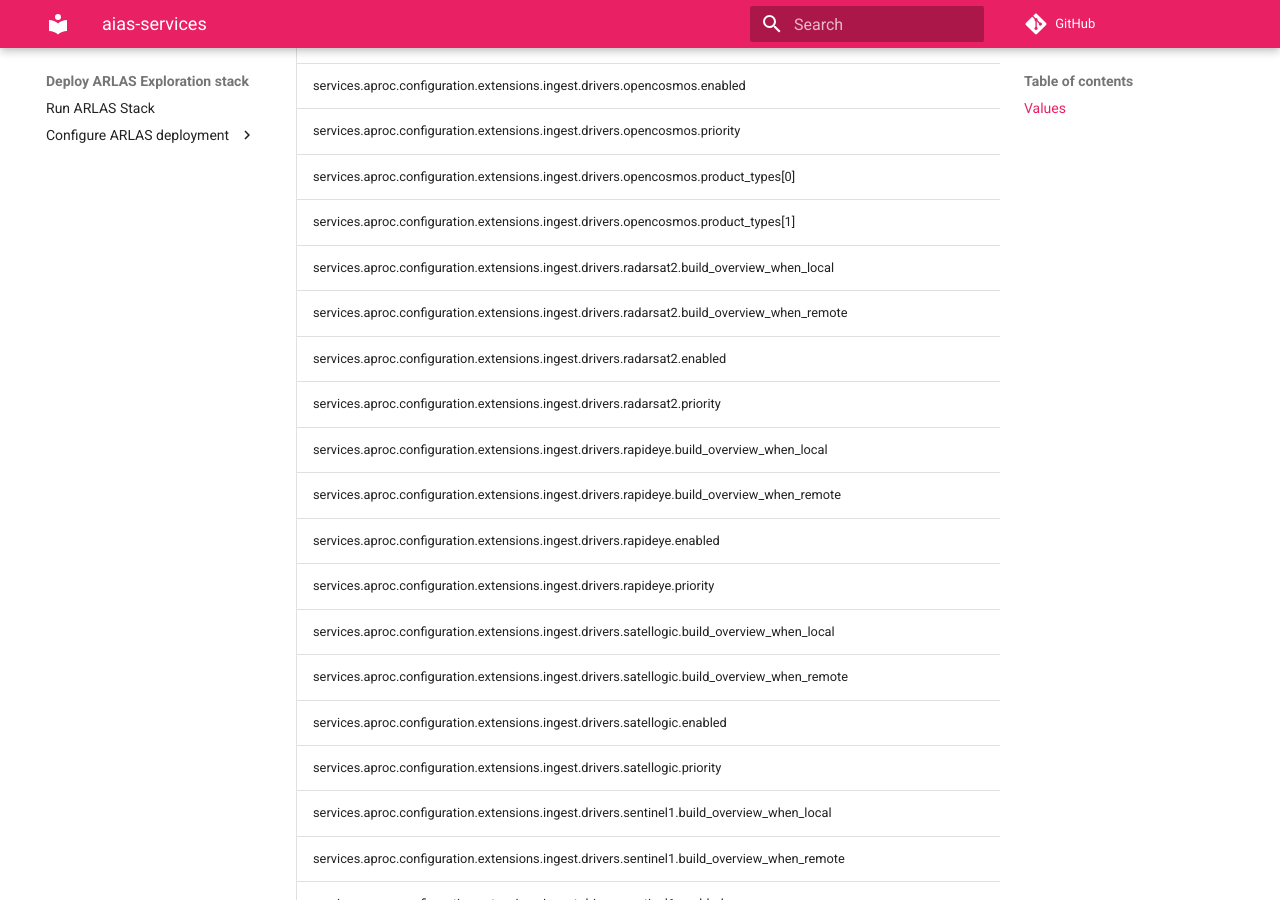
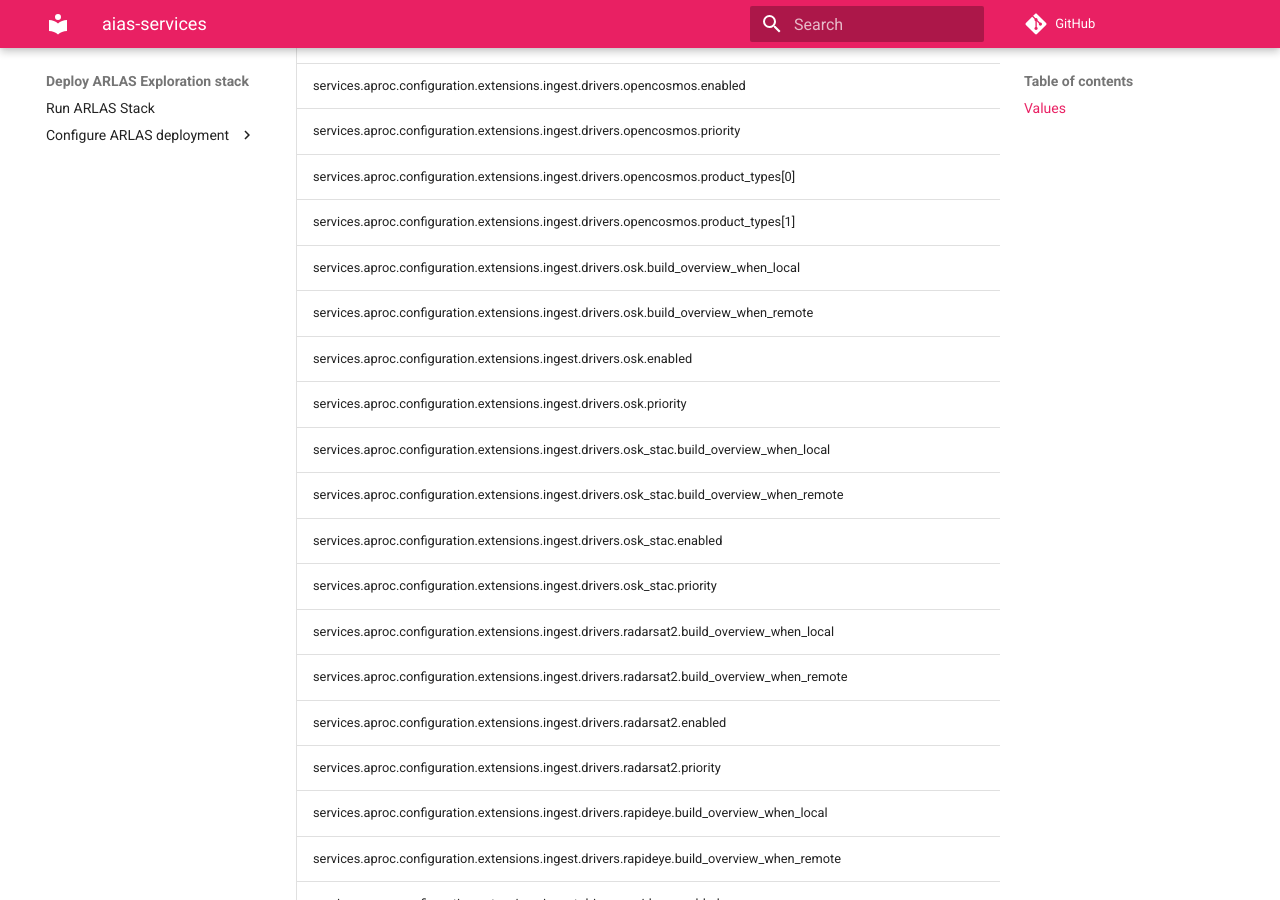
Before and after one commit to gisaia/ARLAS-Exploration-stack, an MkDocs documentation site: the page built from docs/docs/helm/aias-services/README.md, in a window 1280 px wide and 900 px high, scrolled down 26664 px. Built offline with MkDocs 1.6.1 and Material for MkDocs 9.7.7, drawn with Linux system fonts in a browser that asks for light colours; comment, search, counter and statistics services are not loaded; some of the changed text lies outside the part shown.

Commit message:
upgrade to aias 0.21.0

```diff
--- a/docs/docs/helm/aias-services/README.md
+++ b/docs/docs/helm/aias-services/README.md
@@ -1,6 +1,6 @@
 # aias-services
 
-![Version: 28.9.0](https://img.shields.io/badge/Version-28.9.0-informational?style=flat-square) ![AppVersion: 0.19.0](https://img.shields.io/badge/AppVersion-0.19.0-informational?style=flat-square)
+![Version: 28.9.0](https://img.shields.io/badge/Version-28.9.0-informational?style=flat-square) ![AppVersion: 0.21.0](https://img.shields.io/badge/AppVersion-0.21.0-informational?style=flat-square)
 
 A Helm Chart to deploy ARLAS AIAS Services
 
@@ -82,7 +82,7 @@ A Helm Chart to deploy ARLAS AIAS Services
 | services.agate.tolerations | list | `[]` | Tolerations for AGATE service pods |
 | services.agate.urlPrefix | string | `"/agate"` |  |
 | services.airs.affinity | object | `{}` | Affinity for AIRS service pods |
-| services.airs.configuration.arlaseoCollectionUrl | string | `"https://raw.githubusercontent.com/gisaia/aias/refs/tags/0.19.0/conf/collection.json"` | ARLAS-EO collection URL used for initializing new collections. |
+| services.airs.configuration.arlaseoCollectionUrl | string | `"https://raw.githubusercontent.com/gisaia/aias/refs/tags/0.21.0/conf/collection.json"` | ARLAS-EO collection URL used for initializing new collections. |
 | services.airs.configuration.arlaseoMappingUrl | string | `"/app/mappings/arlas_eo_mapping.json"` | ARLAS-EO mapping and collection URLs used for initializing new indices of new collections |
 | services.airs.configuration.indexCollectionPrefix | string | `"org.com@airs"` | Prefix for elasticsearch indices created for AIRS collections. This MUST contain the organization name followed by '@' followed by a custom suffix, e.g. org.com@airs |
 | services.airs.configuration.s3.accessKeyId | string | `"$ARLAS_APP_SEAWEEDFS_LOGIN"` | Name of the environment variable contained within the airs existingSecret that holds the s3 access key id |
@@ -233,6 +233,14 @@ A Helm Chart to deploy ARLAS AIAS Services
 | services.aproc.configuration.extensions.ingest.drivers.opencosmos.priority | int | `23` |  |
 | services.aproc.configuration.extensions.ingest.drivers.opencosmos.product_types[0] | string | `"platero"` |  |
 | services.aproc.configuration.extensions.ingest.drivers.opencosmos.product_types[1] | string | `"hammer"` |  |
+| services.aproc.configuration.extensions.ingest.drivers.osk.build_overview_when_local | bool | `true` |  |
+| services.aproc.configuration.extensions.ingest.drivers.osk.build_overview_when_remote | bool | `true` |  |
+| services.aproc.configuration.extensions.ingest.drivers.osk.enabled | bool | `true` |  |
+| services.aproc.configuration.extensions.ingest.drivers.osk.priority | int | `26` |  |
+| services.aproc.configuration.extensions.ingest.drivers.osk_stac.build_overview_when_local | bool | `true` |  |
+| services.aproc.configuration.extensions.ingest.drivers.osk_stac.build_overview_when_remote | bool | `true` |  |
+| services.aproc.configuration.extensions.ingest.drivers.osk_stac.enabled | bool | `true` |  |
+| services.aproc.configuration.extensions.ingest.drivers.osk_stac.priority | int | `25` |  |
 | services.aproc.configuration.extensions.ingest.drivers.radarsat2.build_overview_when_local | bool | `true` |  |
 | services.aproc.configuration.extensions.ingest.drivers.radarsat2.build_overview_when_remote | bool | `true` |  |
 | services.aproc.configuration.extensions.ingest.drivers.radarsat2.enabled | bool | `true` |  |
@@ -257,6 +265,10 @@ A Helm Chart to deploy ARLAS AIAS Services
 | services.aproc.configuration.extensions.ingest.drivers.skysat.build_overview_when_remote | bool | `true` |  |
 | services.aproc.configuration.extensions.ingest.drivers.skysat.enabled | bool | `true` |  |
 | services.aproc.configuration.extensions.ingest.drivers.skysat.priority | int | `15` |  |
+| services.aproc.configuration.extensions.ingest.drivers.soacom.build_overview_when_local | bool | `true` |  |
+| services.aproc.configuration.extensions.ingest.drivers.soacom.build_overview_when_remote | bool | `true` |  |
+| services.aproc.configuration.extensions.ingest.drivers.soacom.enabled | bool | `true` |  |
+| services.aproc.configuration.extensions.ingest.drivers.soacom.priority | int | `24` |  |
 | services.aproc.configuration.extensions.ingest.drivers.spot5.build_overview_when_local | bool | `true` |  |
 | services.aproc.configuration.extensions.ingest.drivers.spot5.build_overview_when_remote | bool | `true` |  |
 | services.aproc.configuration.extensions.ingest.drivers.spot5.enabled | bool | `true` |  |
@@ -308,13 +319,14 @@ A Helm Chart to deploy ARLAS AIAS Services
 | services.aproc.service.serviceName | string | `"aproc-service"` |  |
 | services.aproc.service.tolerations | list | `[]` | Tolerations for APROC service pods |
 | services.aproc.service.urlPrefix | string | `"/aproc"` |  |
+| services.aproc.storageExistingSecret | string | `"arlas-stack-secret"` | Name of the secret containing the environment variables that hold the storage access configuration |
 | services.aproc.worker.affinity | object | `{}` | Affinity for APROC worker pods |
 | services.aproc.worker.extraContainers | list | `[]` |  |
 | services.aproc.worker.extraEnv | string | `nil` |  |
 | services.aproc.worker.extraInitContainers | string | `nil` |  |
 | services.aproc.worker.extraVolumeMounts | string | `nil` |  |
 | services.aproc.worker.extraVolumes | string | `nil` |  |
-| services.aproc.worker.image | string | `"gisaia/aproc-proc:0.19.0"` |  |
+| services.aproc.worker.image | string | `"gisaia/aproc-proc:0.21.0"` |  |
 | services.aproc.worker.imagePullSecrets | list | `[]` |  |
 | services.aproc.worker.nodeSelector | object | `{}` | Node selector for APROC worker pods |
 | services.aproc.worker.replicaCount | int | `1` |  |
```
Also changed, not shown: other parts of docs/docs/helm/aias-services/README.md (+4 -5 lines), k8s/charts/aias-services/README.md, 8 other files.
